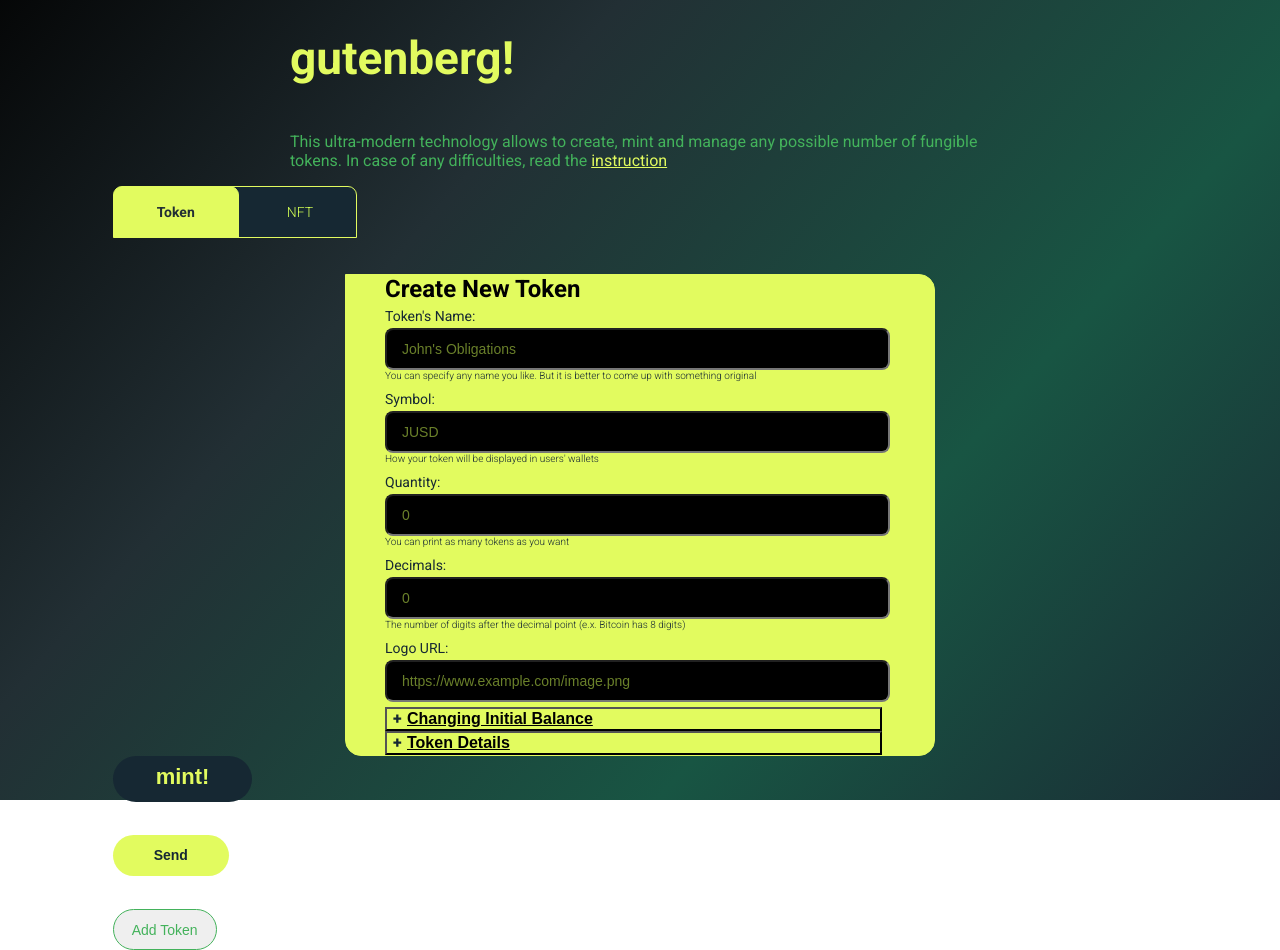
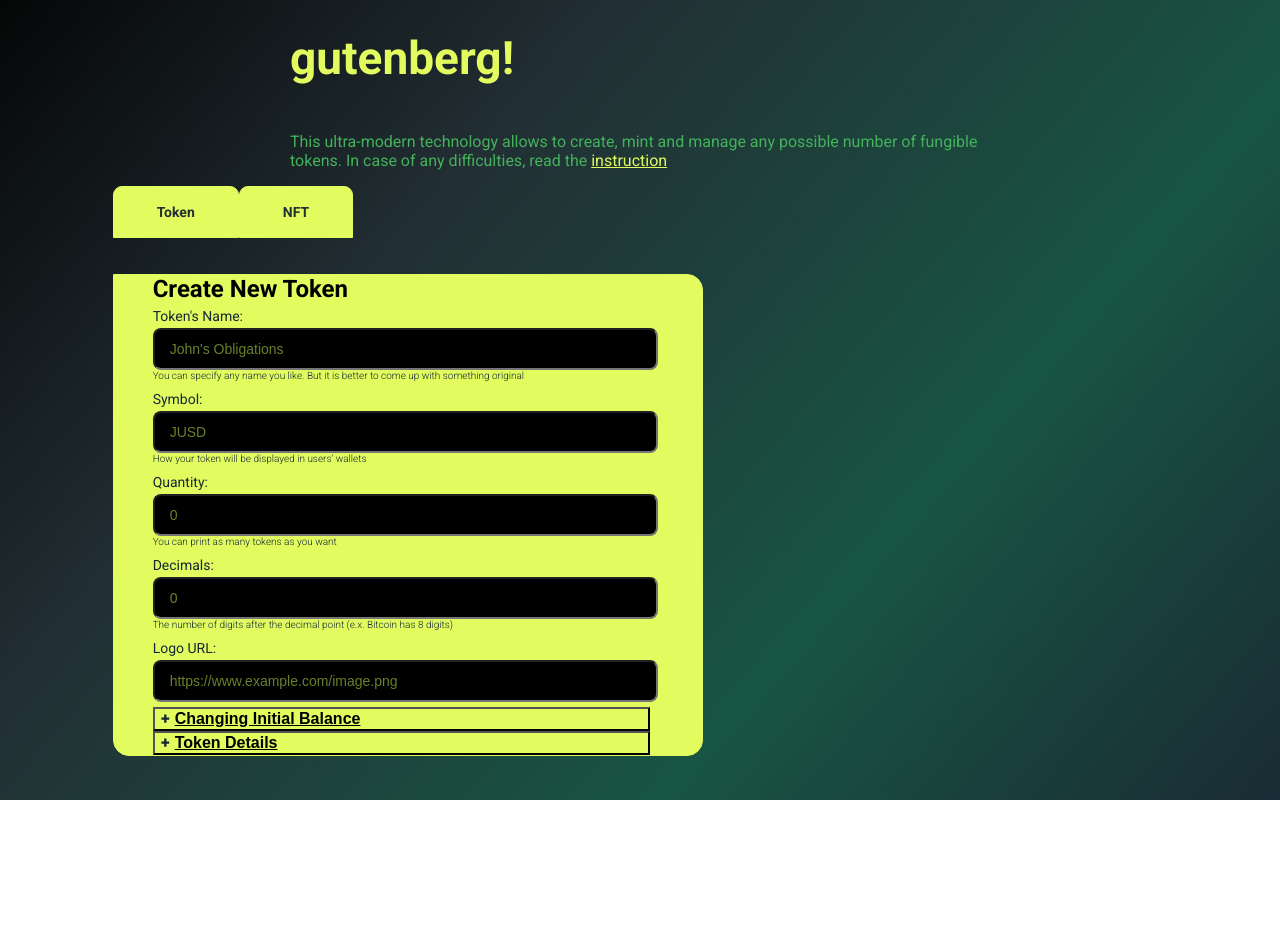
Before and after one commit to diekuche/gutenberg, a React (Create React App) app: page / in a window 1280 px wide. After the commit the page ends 800 px from the top, so only its background shows below. Built offline with nearby package versions, Linux system fonts and the light colour scheme.

Commit message:
add logic to tabs

```diff
--- a/package.json
+++ b/package.json
@@ -12,6 +12,7 @@
     "@types/react": "^18.0.0",
     "@types/react-dom": "^18.0.0",
     "browserify-zlib": "^0.2.0",
+    "classnames": "^2.3.2",
     "cosmjs-types": "^0.5.1",
     "crypto-browserify": "^3.12.0",
     "path-browserify": "^1.0.1",
--- a/src/components/MainPage/MainPage.tsx
+++ b/src/components/MainPage/MainPage.tsx
@@ -1,26 +1,33 @@
-import React from 'react';
+import React, {useState} from 'react';
 import styles from './index.module.css';
-import Form from '../Form/Form'
 import Header from '../../Header/Header'
-import Button from '../Button/Button';
-import ButtonSend from '../ButtonSend/ButtonSend';
-import ButtonAddToken from '../ButtonAddToken/ButtonAddToken';
-import Tabs from '../Tabs/Tabs ';
+import { Tabs } from '../Tabs/Tabs';
+import { Tab } from '../Tabs/Tabs';
+import { Form } from '../Form/Form';
 
-type MainProps = {
+export const MainPage: React.FC = () => {
+    const tabs: Tab[] = [
+        {id: "1", label: "Token"},
+        {id: "2", label: "NFT"}
+    ]
+    const [selectedTabId, setSelectedTabId] = useState(tabs[0].id);
 
-}
-
-export const MainPage = (props: MainProps) => {
+    const handleTabClick = (id: string | number) => {
+        setSelectedTabId(id);
+    };
 
     return (
         <div className={styles.mainpage}>
             <Header/>
-            <Tabs />
-            <Form></Form>
-            <Button />
-            <ButtonSend />
-            <ButtonAddToken />
+            <Tabs selectedId={selectedTabId} tabs={tabs} onClick={handleTabClick} />
+            <div className={styles.tabPageContent}>
+                {selectedTabId === tabs[0].id && (
+                    <Form></Form>
+                )}
+                {selectedTabId === tabs[1].id && (
+                    <Form></Form>
+                )}
+            </div>
         </div>
     );
     }
--- a/src/components/Tabs/Tabs .tsx
+++ /dev/null
@@ -1,14 +0,0 @@
-import React from "react";
-import styles from "./Tabs.module.css";
-
-const Tabs = () => {
-  return (
-    <div className={styles.tabs}>
-      <div className={styles.tabsToken}>Token</div>
-      <div className={styles.tabsNFT}>NFT</div>
-    </div>
-
-  );
-};
-
-export default Tabs;
--- a/src/components/Tabs/Tabs.module.css
+++ b/src/components/Tabs/Tabs.module.css
@@ -7,7 +7,7 @@
 
 
 }
-.tabsToken {
+.tabLabel {
   line-height: 35px;
   padding: 8px 43px 9px 43px;
   align-items: center;
@@ -20,21 +20,13 @@
   width: fit-content;
   z-index: 2;
   height: 33px;
-
+  transition: all 0.15s;
 }
 
-.tabsNFT {
-  line-height: 35px;
-  padding: 8px 43px 9px 67px;
-  align-items: center;
-  justify-content: center;
-  background-color: #162833;
+.tabLabel__selected {
   border: 1px solid #E2FB5F;
-  border-radius: 0px 9px 0px 0px;
-  color: #D3FF54;
-  font-weight: 300;
-  width: fit-content;
-  margin-left: -20px;
-  height: 33px;
+}
 
+.tabLabel__selected:hover {
+  background-color: #222F34;
 }
--- /dev/null
+++ b/src/components/Tabs/Tabs.tsx
@@ -0,0 +1,46 @@
+import React from "react";
+import styles from "./Tabs.module.css";
+import classNames from 'classnames';
+
+export interface Tab {
+  id: string | number;
+  label: string | number;
+}
+
+export interface TabsProps {
+  className?: string;
+  selectedId: string | number;
+  tabs: Tab[];
+  onClick?: (id: string | number) => void;
+}
+
+export const Tabs: React.FC<TabsProps> = ({
+  className,
+  selectedId,
+  tabs,
+  onClick
+}) => {
+  return (
+    <div className={classNames(styles.tabs, className)}>
+      {tabs &&
+        tabs.map(tab => (
+          <div className={classNames(styles.tab, {
+            tab__selected: tab.id === selectedId,
+          })}
+          key={tab.id}
+          onClick={()=> onClick(tab.id)}
+          >
+
+            <div
+              className={classNames(styles.tabLabel, {
+                tabLabel__selected: tab.id === selectedId,
+              })}>
+            {tab.label}
+          </div>
+        </div>
+      ))}
+    </div>
+  )
+}
+
+export default Tabs
--- /dev/null
+++ b/src/components/Tabs/index.ts
@@ -0,0 +1,2 @@
+export { Tabs as default } from "./Tabs"
+export * from "./Tabs"
```
Also changed, not shown: 1 other file (tests, documents, lock files or other folders).
